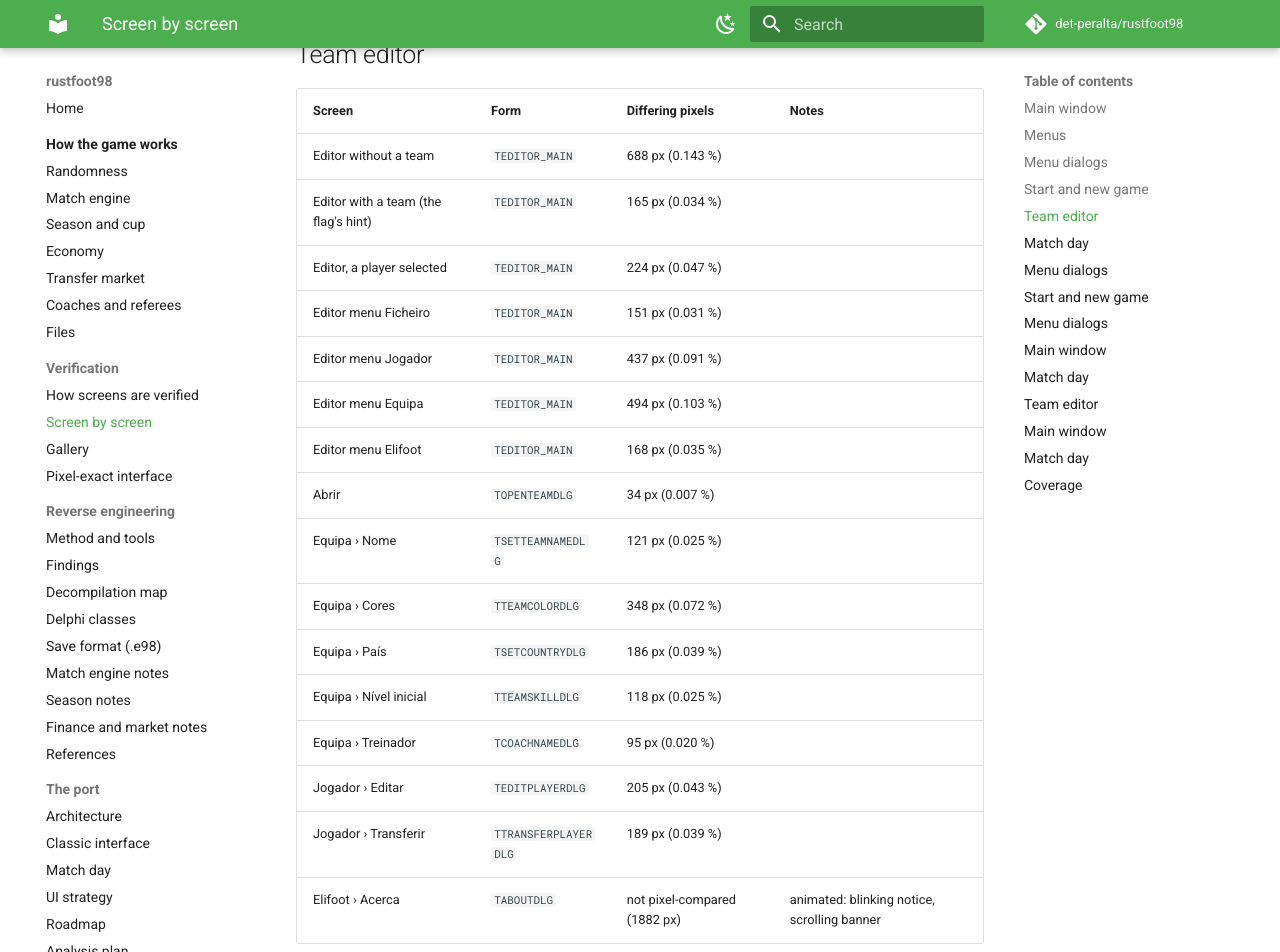
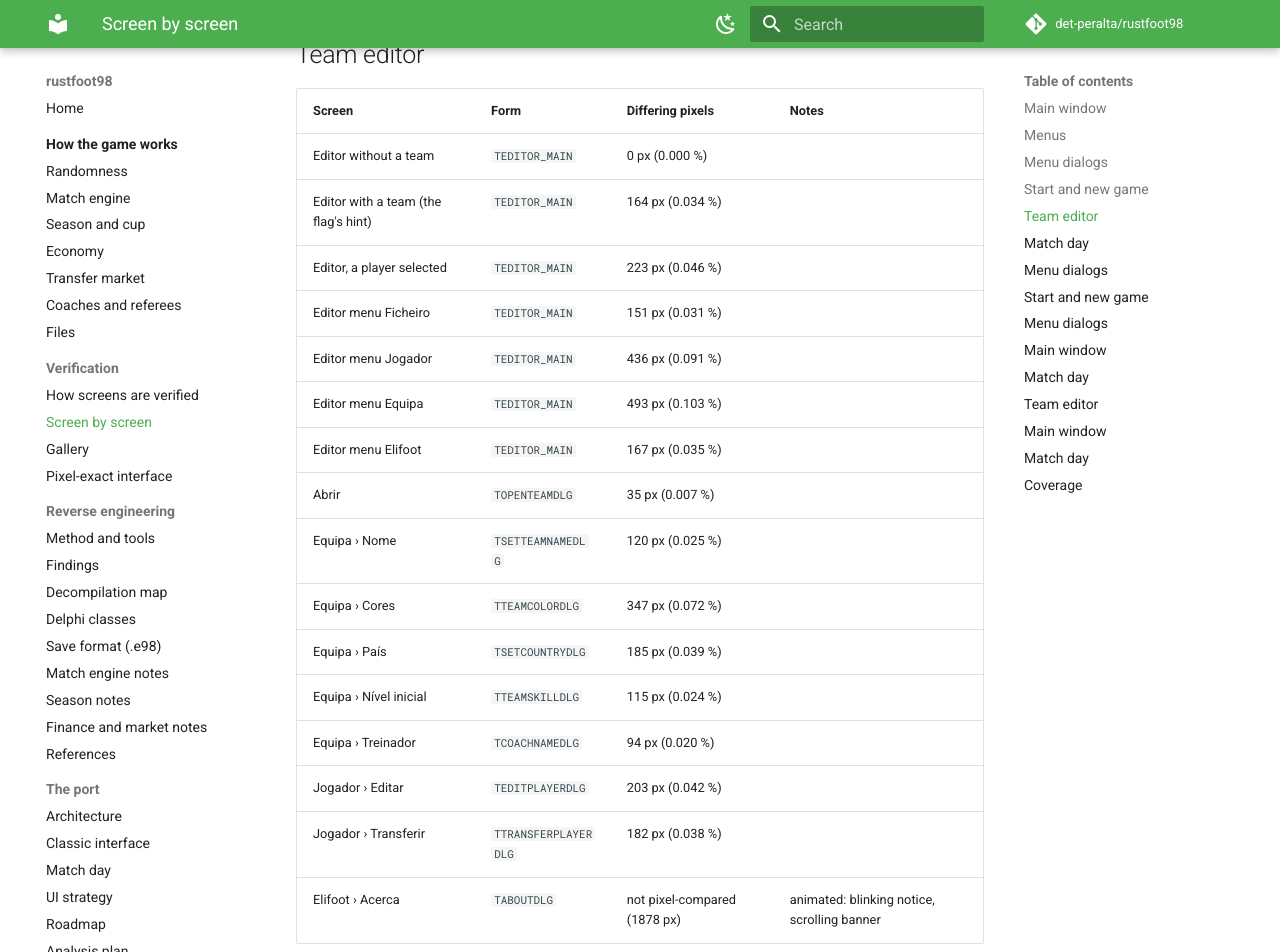
Before and after one commit to det-peralta/rustfoot98, an MkDocs documentation site: the page built from docs/verification/screens.md, in a window 1280 px wide and 1400 px high, scrolled down 2971 px. Shown: the top 952 px of the window. Built offline with MkDocs 1.6.1 and Material for MkDocs 9.7.7, drawn with Linux system fonts in a browser that asks for light colours; comment, search, counter and statistics services are not loaded; some of the changed text lies outside the part shown.

Commit message:
Glyph corrections taken from the captures of the original (tools/ui/glyphfix.py); the editor's empty list focus
- draw::GLYPH_LOG and GLYPHLOG=path for classic_shot / editor_shot: every glyph of the last frame with its box.
- glyphfix.py harvest: where a glyph of an exact screen differs from the original's pixels in the same place (nothing
  else there, same background), the original's bitmap; kept when all its occurrences agree. apply: writes them into
  the local skin pack. 33 glyphs corrected; e.g. the scorer lists 286 -> 22 px, the coach ranking 222 -> 50; the
  independent tools/ui/check.py cases improve too.
- The team editor's empty list: its focus rectangle a pixel outside the row like a filled list's (ed_empty: 0 px).
- tools/screens/where_region.py: where.py with compare.py's masks.

Co-Authored-By: Claude Opus 5.5 <noreply@anthropic.com>

```diff
--- a/docs/verification/screens.md
+++ b/docs/verification/screens.md
@@ -60,100 +60,100 @@ Every screen of the original, captured under js-dos, against the port's render o
 
 | Screen | Form | Differing pixels | Notes |
 |---|---|---|---|
-| Editor without a team | `TEDITOR_MAIN` | 688 px (0.143 %) |  |
-| Editor with a team (the flag's hint) | `TEDITOR_MAIN` | 165 px (0.034 %) |  |
-| Editor, a player selected | `TEDITOR_MAIN` | 224 px (0.047 %) |  |
+| Editor without a team | `TEDITOR_MAIN` | 0 px (0.000 %) |  |
+| Editor with a team (the flag's hint) | `TEDITOR_MAIN` | 164 px (0.034 %) |  |
+| Editor, a player selected | `TEDITOR_MAIN` | 223 px (0.046 %) |  |
 | Editor menu Ficheiro | `TEDITOR_MAIN` | 151 px (0.031 %) |  |
-| Editor menu Jogador | `TEDITOR_MAIN` | 437 px (0.091 %) |  |
-| Editor menu Equipa | `TEDITOR_MAIN` | 494 px (0.103 %) |  |
-| Editor menu Elifoot | `TEDITOR_MAIN` | 168 px (0.035 %) |  |
-| Abrir | `TOPENTEAMDLG` | 34 px (0.007 %) |  |
-| Equipa › Nome | `TSETTEAMNAMEDLG` | 121 px (0.025 %) |  |
-| Equipa › Cores | `TTEAMCOLORDLG` | 348 px (0.072 %) |  |
-| Equipa › País | `TSETCOUNTRYDLG` | 186 px (0.039 %) |  |
-| Equipa › Nível inicial | `TTEAMSKILLDLG` | 118 px (0.025 %) |  |
-| Equipa › Treinador | `TCOACHNAMEDLG` | 95 px (0.020 %) |  |
-| Jogador › Editar | `TEDITPLAYERDLG` | 205 px (0.043 %) |  |
-| Jogador › Transferir | `TTRANSFERPLAYERDLG` | 189 px (0.039 %) |  |
-| Elifoot › Acerca | `TABOUTDLG` | not pixel-compared (1882 px) | animated: blinking notice, scrolling banner |
+| Editor menu Jogador | `TEDITOR_MAIN` | 436 px (0.091 %) |  |
+| Editor menu Equipa | `TEDITOR_MAIN` | 493 px (0.103 %) |  |
+| Editor menu Elifoot | `TEDITOR_MAIN` | 167 px (0.035 %) |  |
+| Abrir | `TOPENTEAMDLG` | 35 px (0.007 %) |  |
+| Equipa › Nome | `TSETTEAMNAMEDLG` | 120 px (0.025 %) |  |
+| Equipa › Cores | `TTEAMCOLORDLG` | 347 px (0.072 %) |  |
+| Equipa › País | `TSETCOUNTRYDLG` | 185 px (0.039 %) |  |
+| Equipa › Nível inicial | `TTEAMSKILLDLG` | 115 px (0.024 %) |  |
+| Equipa › Treinador | `TCOACHNAMEDLG` | 94 px (0.020 %) |  |
+| Jogador › Editar | `TEDITPLAYERDLG` | 203 px (0.042 %) |  |
+| Jogador › Transferir | `TTRANSFERPLAYERDLG` | 182 px (0.038 %) |  |
+| Elifoot › Acerca | `TABOUTDLG` | not pixel-compared (1878 px) | animated: blinking notice, scrolling banner |
 
 ## Match day
 
 | Screen | Form | Differing pixels | Notes |
 |---|---|---|---|
-| Half-time | `TSUBSTITUTIONDLG` | not pixel-compared (113850 px) | the match differs (the original's random numbers): layout only |
-| Standings after a round | `TCLASSIFICATIONDLG` | not pixel-compared (123945 px) | the match differs (the original's random numbers): layout only |
-| Cup draw | `TSORTEIODLG` | not pixel-compared (16504 px) | the match differs (the original's random numbers): layout only |
+| Half-time | `TSUBSTITUTIONDLG` | not pixel-compared (113854 px) | the match differs (the original's random numbers): layout only |
+| Standings after a round | `TCLASSIFICATIONDLG` | not pixel-compared (123944 px) | the match differs (the original's random numbers): layout only |
+| Cup draw | `TSORTEIODLG` | not pixel-compared (16506 px) | the match differs (the original's random numbers): layout only |
 | Penalty shoot-out | `TPENALTIESDLG` | not pixel-compared (122602 px) | the match differs (the original's random numbers): layout only |
-| A human's penalty | `TPENALTYDLG` | not pixel-compared (190978 px) | the match differs (the original's random numbers): layout only |
+| A human's penalty | `TPENALTYDLG` | not pixel-compared (190980 px) | the match differs (the original's random numbers): layout only |
 | Coaches sacked | `TPRINTLISTDLG` | not pixel-compared (1543 px) | the match differs (the original's random numbers): layout only |
-| End of season | `TENDOFSEASONDLG` | not pixel-compared (19401 px) | the match differs (the original's random numbers): layout only |
-| Auction | `TSELLPLAYERDLG` | not pixel-compared (2819 px) | the match differs (the original's random numbers): layout only |
-| Invitation to coach another club | `TINVITECOACHDLG` | 9 px (0.002 %) |  |
+| End of season | `TENDOFSEASONDLG` | not pixel-compared (19396 px) | the match differs (the original's random numbers): layout only |
+| Auction | `TSELLPLAYERDLG` | not pixel-compared (2811 px) | the match differs (the original's random numbers): layout only |
+| Invitation to coach another club | `TINVITECOACHDLG` | 8 px (0.002 %) |  |
 
 ## Menu dialogs
 
 | Screen | Form | Differing pixels | Notes |
 |---|---|---|---|
-| Balance sheet (a click on the Finanças list) | `TBALANCEDLG` | 74 px (0.015 %) |  |
+| Balance sheet (a click on the Finanças list) | `TBALANCEDLG` | 68 px (0.014 %) |  |
 
 ## Start and new game
 
 | Screen | Form | Differing pixels | Notes |
 |---|---|---|---|
-| Hint of the file name | `TSELECTGAMEDLG` | 93 px (0.019 %) | the capture's list shows ABCDEEEE |
+| Hint of the file name | `TSELECTGAMEDLG` | 72 px (0.015 %) | the capture's list shows ABCDEEEE |
 
 ## Menu dialogs
 
 | Screen | Form | Differing pixels | Notes |
 |---|---|---|---|
-| Elifoot › Opções, page Jogo | `TOPTIONSDLG` | 78 px (0.016 %) |  |
+| Elifoot › Opções, page Jogo | `TOPTIONSDLG` | 76 px (0.016 %) |  |
 
 ## Main window
 
 | Screen | Form | Differing pixels | Notes |
 |---|---|---|---|
-| A player selected, page Jogo | `TPREPAREGAMEDLG` | 64 px (0.013 %) |  |
-| A player selected, page Jogador | `TPREPAREGAMEDLG` | 64 px (0.013 %) |  |
-| Renovar contrato (the player's page) | `TPREPAREGAMEDLG` | 342 px (0.071 %) |  |
+| A player selected, page Jogo | `TPREPAREGAMEDLG` | 62 px (0.013 %) |  |
+| A player selected, page Jogador | `TPREPAREGAMEDLG` | 62 px (0.013 %) |  |
+| Renovar contrato (the player's page) | `TPREPAREGAMEDLG` | 239 px (0.050 %) |  |
 | Jogador › Vender | `TPREPAREGAMEDLG` | 42 px (0.009 %) |  |
 
 ## Match day
 
 | Screen | Form | Differing pixels | Notes |
 |---|---|---|---|
-| Round view during the games | `TJOURNEYDLG` | not pixel-compared (3917 px) | the match differs (the original's random numbers): layout only |
+| Round view during the games | `TJOURNEYDLG` | not pixel-compared (3890 px) | the match differs (the original's random numbers): layout only |
 
 ## Team editor
 
 | Screen | Form | Differing pixels | Notes |
 |---|---|---|---|
-| New team: name (the hint of the full name) | `TSETTEAMNAMEDLG` | 55 px (0.011 %) |  |
-| New team: colours | `TTEAMCOLORDLG` | 93 px (0.019 %) |  |
-| New team: country | `TSETCOUNTRYDLG` | 315 px (0.066 %) |  |
-| New team: starting level | `TTEAMSKILLDLG` | 51 px (0.011 %) |  |
-| New team: coach | `TCOACHNAMEDLG` | 56 px (0.012 %) |  |
-| New team: the first player | `TEDITPLAYERDLG` | 176 px (0.037 %) |  |
-| New team made (the flag's hint) | `TEDITOR_MAIN` | 249 px (0.052 %) |  |
-| Gravar equipa | `TSAVETEAMDLG` | 291 px (0.061 %) |  |
-| The team cannot be saved | `TCANTSAVETEAMDLG` | 232 px (0.048 %) |  |
+| New team: name (the hint of the full name) | `TSETTEAMNAMEDLG` | 56 px (0.012 %) |  |
+| New team: colours | `TTEAMCOLORDLG` | 94 px (0.020 %) |  |
+| New team: country | `TSETCOUNTRYDLG` | 316 px (0.066 %) |  |
+| New team: starting level | `TTEAMSKILLDLG` | 50 px (0.010 %) |  |
+| New team: coach | `TCOACHNAMEDLG` | 57 px (0.012 %) |  |
+| New team: the first player | `TEDITPLAYERDLG` | 175 px (0.036 %) |  |
+| New team made (the flag's hint) | `TEDITOR_MAIN` | 248 px (0.052 %) |  |
+| Gravar equipa | `TSAVETEAMDLG` | 290 px (0.060 %) |  |
+| The team cannot be saved | `TCANTSAVETEAMDLG` | 231 px (0.048 %) |  |
 
 ## Main window
 
 | Screen | Form | Differing pixels | Notes |
 |---|---|---|---|
-| Renovar contrato, a low offer typed | `TPREPAREGAMEDLG` | 335 px (0.070 %) |  |
-| The player refuses the offer (Actualização de Salário) | `TASKMORESALARYDLG` | 274 px (0.057 %) |  |
+| Renovar contrato, a low offer typed | `TPREPAREGAMEDLG` | 247 px (0.051 %) |  |
+| The player refuses the offer (Actualização de Salário) | `TASKMORESALARYDLG` | 183 px (0.038 %) |  |
 
 ## Match day
 
 | Screen | Form | Differing pixels | Notes |
 |---|---|---|---|
-| An injured player must be replaced | `TFORCEDSUBSTITUTIONDLG` | not pixel-compared (131013 px) | the match differs (the original's random numbers): layout only |
+| An injured player must be replaced | `TFORCEDSUBSTITUTIONDLG` | not pixel-compared (131006 px) | the match differs (the original's random numbers): layout only |
 
 ## Coverage
 
-78 screens, 63 of them compared pixel for pixel (median 121 differing pixels); 34 of the 49 forms of `ELIFOOT.EXE` and `EDITEQ.EXE` appear in them. The others:
+78 screens, 63 of them compared pixel for pixel (median 72 differing pixels); 34 of the 49 forms of `ELIFOOT.EXE` and `EDITEQ.EXE` appear in them. The others:
 
 | Form | Why it has no screen |
 |---|---|
```
Also changed, not shown: other parts of docs/verification/screens.md (+14 -14 lines), README.md (+1 -0 lines), docs/verification/gallery.md (+55 -55 lines), docs/verification/method.md (+9 -0 lines), 5 other files.
